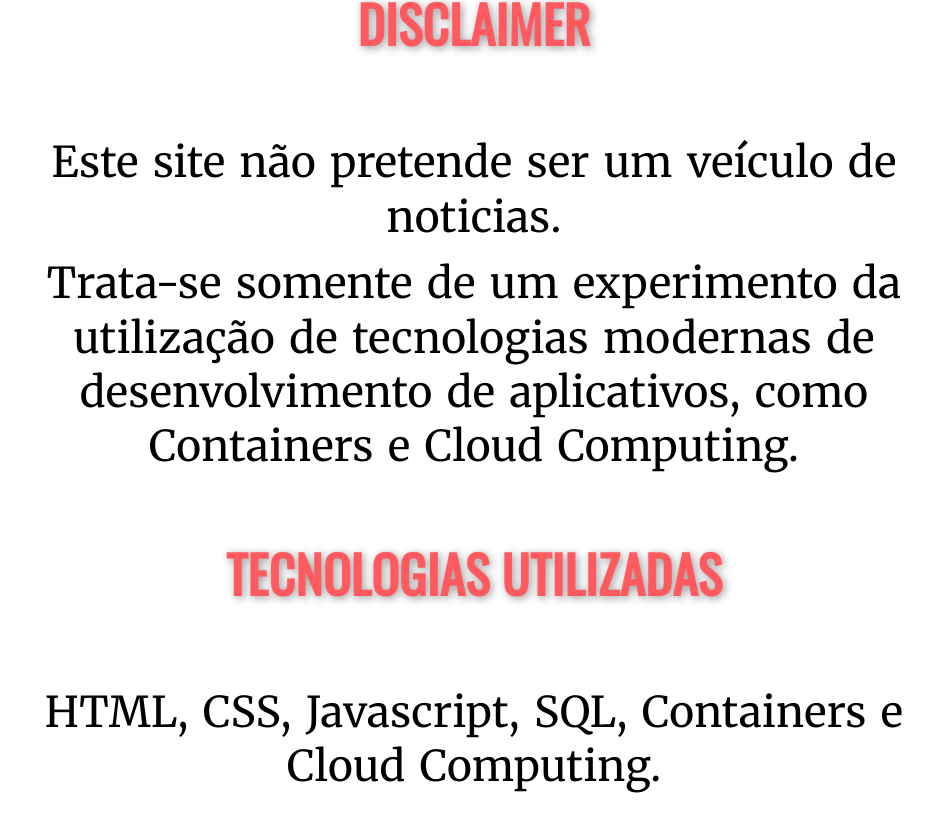
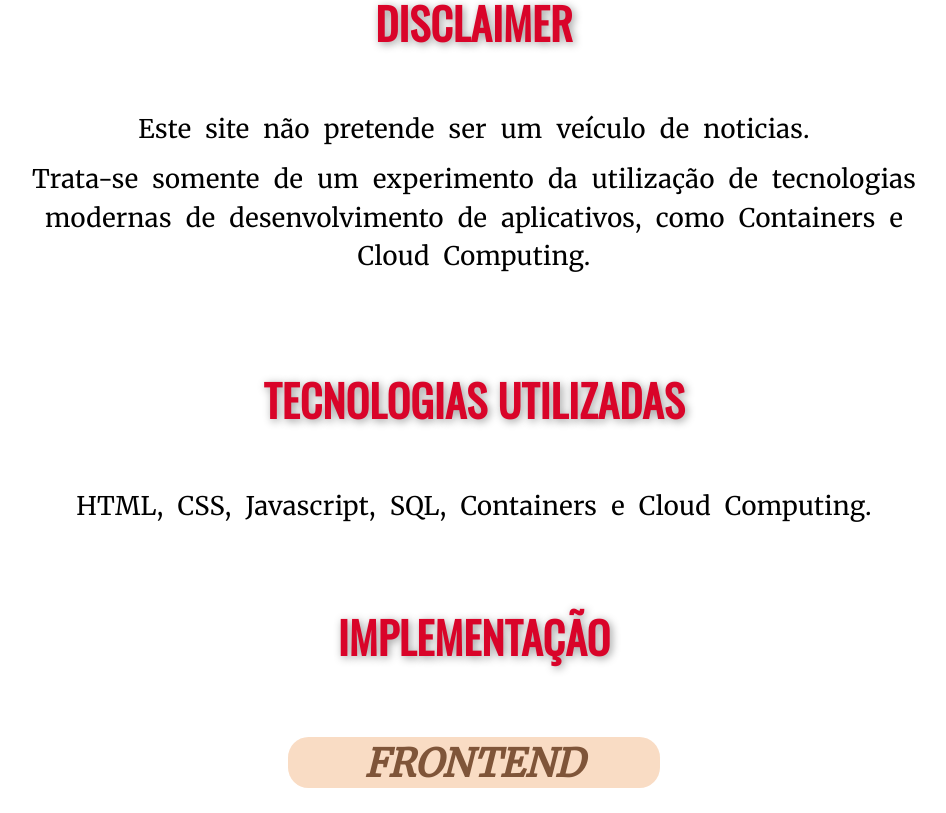
Before and after one commit to nivaldohydalgo/nh-news-web, an Angular app: page /info in a window 1280 px wide. Shown: the part 207-1020 px from the top of the page, without its empty margins (166-1112 px from the left). Built offline with nearby package versions, Linux system fonts and the light colour scheme; no server answers.

Commit message:
commit de 18/02/2024 2

```diff
--- a/src/app/components/new/new.component.css
+++ b/src/app/components/new/new.component.css
@@ -53,7 +53,7 @@
     display: flex;
     flex-direction: row;
     justify-content: space-between;
-    font-size: calc(var(--standard-font) - 4px);
+    font-size: clamp(20px, 3vw, 60px);
     font-weight: bold;
     font-family: "Roboto", sans-serif;
 }
@@ -61,9 +61,10 @@
 .box-new-header-title{
     display: flex;
     flex-direction: column;
-    margin-top: 10px;
-    font-size: calc(var(--standard-font) + 10px);
+    margin-top: 1vw;
+    font-size: clamp(30px, 4.5vw, 105px);
     font-family: "Oswald", sans-serif;
+    line-height: clamp(36px, 5vw, 120px);
     color: brown;
 }
 
@@ -71,7 +72,7 @@
     display: flex;
     flex-direction: column;
     font-size: calc(var(--standard-font) - 10px);
-    margin-top: 10px;
+    margin-top: 1.2vw;
     font-family: "Roboto", sans-serif;
 }
 
--- a/src/app/pages/about/about.component.css
+++ b/src/app/pages/about/about.component.css
@@ -12,7 +12,7 @@
 .about-text {
     margin-top: 10vw;
     font-family: "Roboto", sans-serif;
-    font-size: calc(var(--standard-font) + 2px);
+    font-size: clamp(21px, 3vw, 72px);
     color: #666666;
 }
 
@@ -33,10 +33,10 @@
 .about-name {
     margin-top: 2vw;
     font-family: "Oswald", serif;
-    font-size: calc(var(--standard-font) + 26px);
+    font-size: clamp(42px, 6vw, 144px);
     text-shadow: 2px 2px 8px #999999;
     color: #1b4965;
-    line-height: calc(var(--standard-font) + 32px);
+    line-height: clamp(49px, 7vw, 160px);
     text-align: center;
 }
 
@@ -45,13 +45,13 @@
     font-family: "Oswald", serif;
     font-weight: bold;
     font-style: italic;
-    font-size: calc(var(--standard-font) + 4px);
+    font-size: clamp(21px, 3vw, 72px);
     color: #b23a48;
 }
 
 .about-content {
-    margin-top: 8vw;
+    margin-top: 6vw;
     font-family: "Merriweather", serif;
-    font-size: calc(var(--standard-font) + 1px);
+    font-size: clamp(18px, 2.6vw, 60px);
     color: #264653;
 }
--- a/src/app/pages/info/info.component.css
+++ b/src/app/pages/info/info.component.css
@@ -2,7 +2,7 @@
 .box-info{
     display: flex;
     flex-direction: column;
-    margin-top: 4vw;
+    margin-top: 2vw;
     margin-bottom: 12vw;
 }
 
@@ -10,47 +10,45 @@
     display: flex;
     flex-direction: column;
     justify-content: center;
-    margin-top: 6vw;
+    margin-top: 8vw;
 }
 
 .item-title {
     display: flex;
     justify-content: center;
     font-family: "Oswald", serif;
-    color: #ff5a5f;
-    font-size: calc(var(--standard-font) + 7px);
+    color: #d90429;
+    font-size: clamp(25px, 3.4vw, 80px);
     font-weight: bold;
     text-shadow: 2px 2px 8px #999999;
-    margin-bottom: 2vw;
 }
 
 .item-subtitle {
     display: flex;
     justify-content: center;
     font-family: "Merriweather", serif;
-    color: #3a506b;
-    font-size: calc(var(--standard-font) + 1px);
+    font-size: clamp(21px, 3vw, 72px);
     font-weight: bolder;
     font-style: italic;
-    margin-top: 8vw;
+    margin-top: 7vw;
 }
 
 .button-subtitle {
+    display: flex;
+    align-items: center;
     background-color: #f9dcc4;
+    min-height: clamp(28px, 4vw, 96px);
     color: #7f5539;
-    padding: 6px 20px 5px 20px;
-    border-radius: 6px;
+    padding-left: 6vw;
+    padding-right: 6vw;
+    border-radius: 1.6vw;
 }
 
 .item-text {
-    display: flex;
-    flex-direction: column;
-    justify-content: center;
-    align-items: center;
     text-align: center;
     font-family: "Merriweather", serif;
-    font-size: calc(var(--standard-font) - 2px);
-    line-height: calc(var(--standard-font) + 10px);
-    word-spacing: 4px;
+    font-size: clamp(14px, 2vw, 48px);
+    line-height: clamp(21px, 3vw, 72px);
+    word-spacing: 0.6vw;
     margin-top: 6vw;
 }
```
